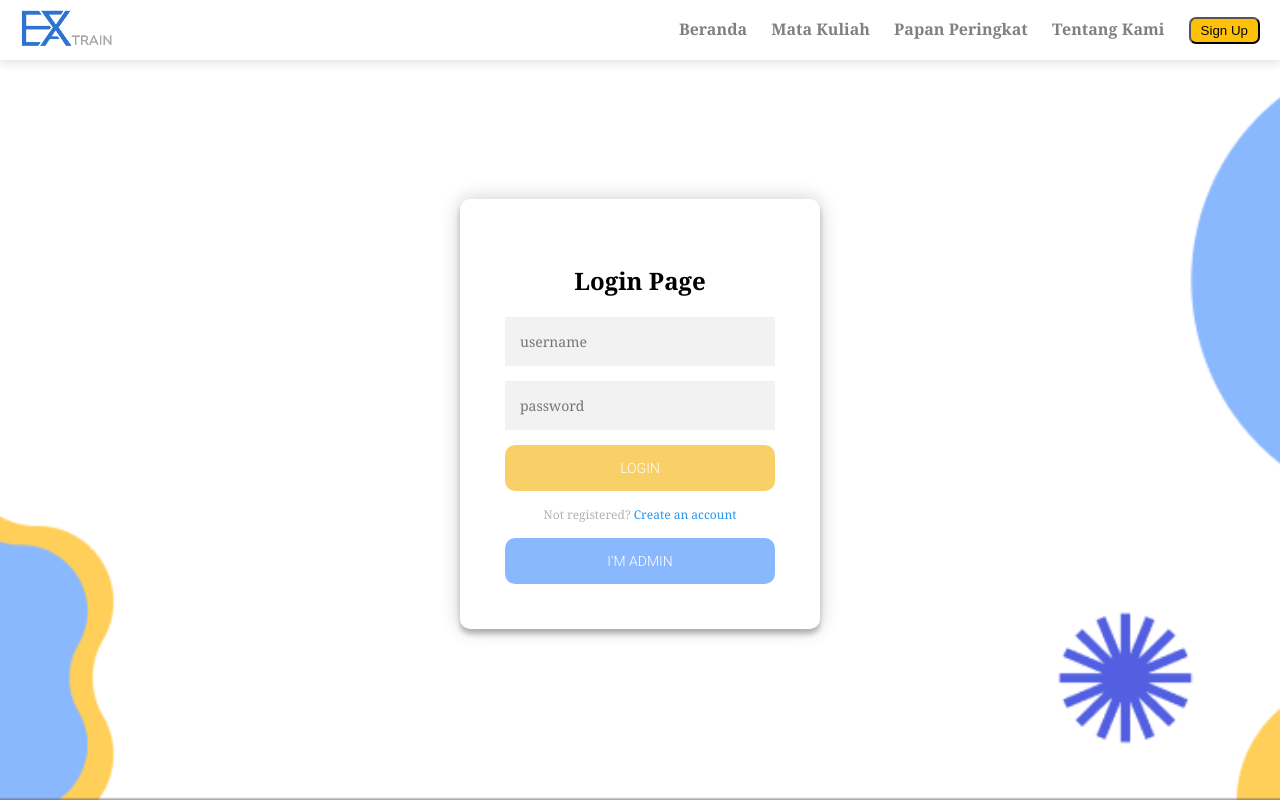
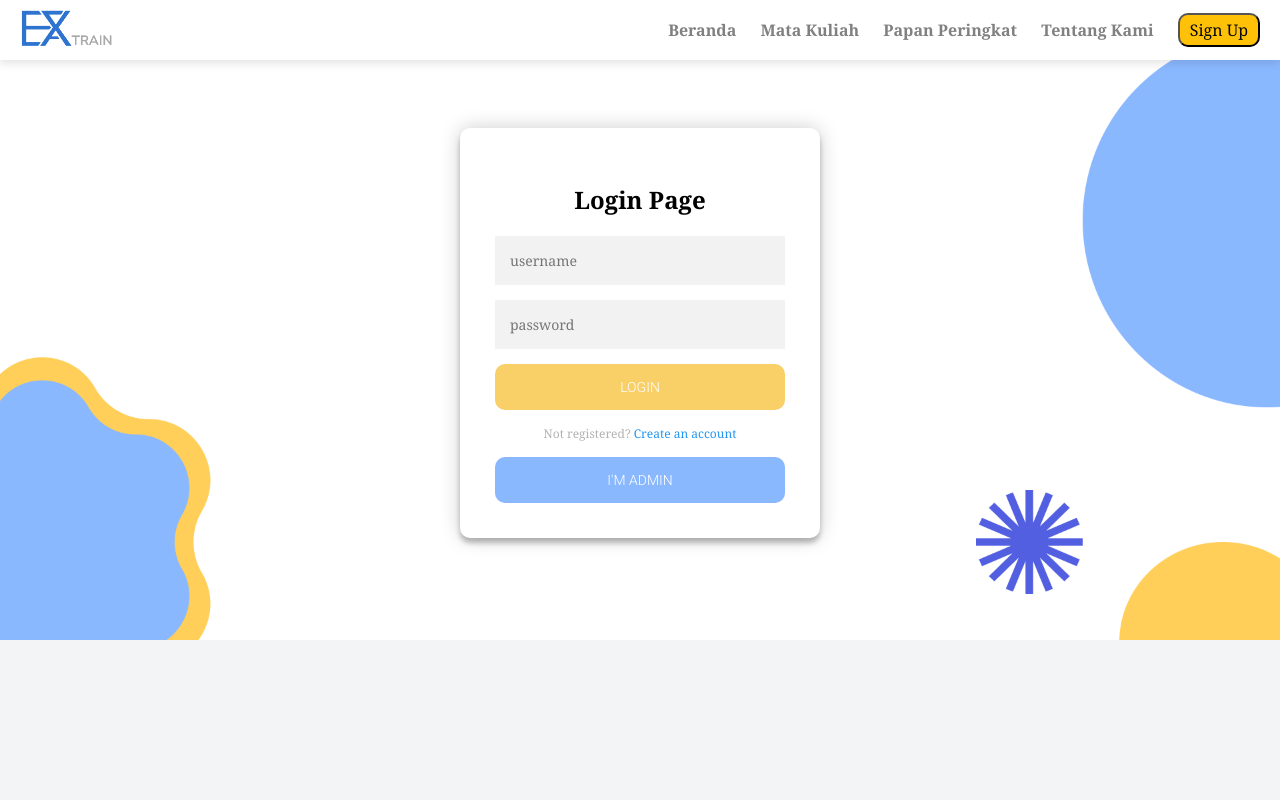
Before and after one commit to panduafii/ExaTrain, a PHP site: page /loginRegist.php in a window 1280 px wide. Run offline with PHP 8.4, Linux system fonts and the light colour scheme.

Commit message:
"merubah tampilan login dan regist"

```diff
--- a/CSS/loginRegist.css
+++ b/CSS/loginRegist.css
@@ -8,11 +8,6 @@ body {
   display: flex;
   flex-direction: column;
   align-items: center;
-  background-image: url('img/label.png');
-  background-repeat: no-repeat;
-  background-size: cover; /* Menutupi seluruh layar */
-  background-position: center; /* Menempatkan gambar di tengah */
-  height: 100vh; /* Tinggi body sesuai dengan tinggi viewport */
 }
 
 /* NAVBAR */
@@ -61,8 +56,9 @@ body {
   padding: 4px 10px;
   background-color: #ffc107;
   color: #070707;
-  text-decoration: none;
-  border-radius: 7px;
+  border-radius: 10px;
+  font-family: Cambria, Cochin, Georgia, Times, 'Times New Roman', serif;
+  font-size: 100%;
 }
 
 .logo img {
@@ -76,6 +72,7 @@ p {
   font-family: Cambria, Cochin, Georgia, Times, "Times New Roman", serif;
 }
 
+
 .login-page {
   width: 360px;
   padding: 10% 0 0;
@@ -88,7 +85,7 @@ p {
   background: #ffffff;
   max-width: 360px;
   margin: 0 auto 100px;
-  padding: 45px;
+  padding: 35px;
   text-align: center;
   box-shadow: 0 0 20px 0 rgba(0, 0, 0, 0.2), 0 5px 5px 0 rgba(0, 0, 0, 0.24);
   border-radius: 10px;
@@ -154,68 +151,3 @@ p {
 .form .register-form {
   display: none;
 }
-
-/* RESPONSIVE DESIGN */
-/* @media (max-width: 768px) {
-  .navbar {
-    height: auto;
-    padding: 10px;
-    flex-direction: column;
-    align-items: flex-start;
-  }
-
-  .menu {
-    width: 100%;
-    display: flex;
-    justify-content: space-around;
-    flex-wrap: wrap;
-  }
-
-  .menu li {
-    margin: 10px 0;
-  }
-
-  .logo img {
-    height: 30px;
-  }
-
-  .login-page {
-    width: 100%;
-    padding: 20px;
-  }
-
-  .form {
-    padding: 20px;
-  }
-}
-
-@media (max-width: 480px) {
-  .navbar {
-    height: auto;
-    padding: 10px;
-    flex-direction: column;
-    align-items: flex-start;
-  }
-
-  .menu {
-    flex-direction: column;
-    align-items: flex-start;
-  }
-
-  .menu li {
-    margin: 10px 0;
-  }
-
-  .logo img {
-    height: 30px;
-  }
-
-  .login-page {
-    width: 100%;
-    padding: 20px;
-  }
-
-  .form {
-    padding: 20px;
-  }
-} */
--- a/loginRegist.php
+++ b/loginRegist.php
@@ -6,7 +6,7 @@
     <link rel="stylesheet" href="CSS/loginRegist.css" />
     <title>Login and Register</title>
   </head>
-  <body>
+  <body  style="background-image: url('img/background.png'); background-repeat:no-repeat; background-size:cover;">
 
     <!-- NAVBAR -->
     <nav class="navbar">
--- a/pembayaran.html
+++ b/pembayaran.html
@@ -6,7 +6,7 @@
     <link rel="stylesheet" href="CSS/pembayaran.css" />
     <title>Pembayaran</title>
   </head>
-  <body>
+  <body style="background-image: url('img/label.png'); background-repeat:no-repeat; background-size:cover;">
     <!-- NAVBAR -->
     <nav class="navbar">
       <div class="logo">
```
Also changed, not shown: img/label.png (deleted).
